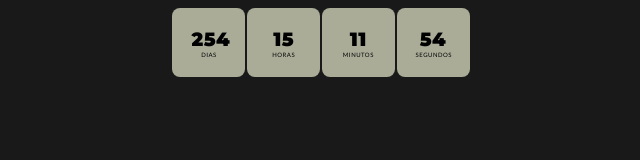
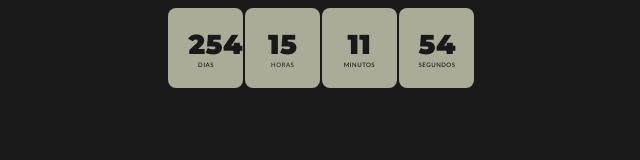
Before and after one commit to Ko0u/notion, a plain HTML site: page index.html in a window 1280 px wide. Shown: the whole page, without its empty margins (319-959 px from the left). Drawn offline with Linux system fonts and the light colour scheme.

Commit message:
Update index.html

```diff
--- a/index.html
+++ b/index.html
@@ -17,13 +17,13 @@ body{
   text-align: center;
   text-transform: uppercase;
   font-family: 'Lato', sans-serif;
-  font-size: .3em;
+  font-size: .38em;
   letter-spacing: .5px;
 }
 
 .days, .hours, .minutes, .seconds {
   display: inline-block;
-  padding: 19px;
+  padding: 20px;
   width: 35px;
   border-radius: 8px;
 }
@@ -34,7 +34,7 @@ body{
 
 .hours {
   background: #AAAC98;
-  color: black;
+  color: #191919;
 }
 
 .minutes {
@@ -47,8 +47,8 @@ body{
 
 .numbers {
   font-family: 'Montserrat', sans-serif;
-  color:  black;
-  font-size: 4em;
+  color:  #191919;
+  font-size: 4.5em;
   text-align: center;
 }
 
```
